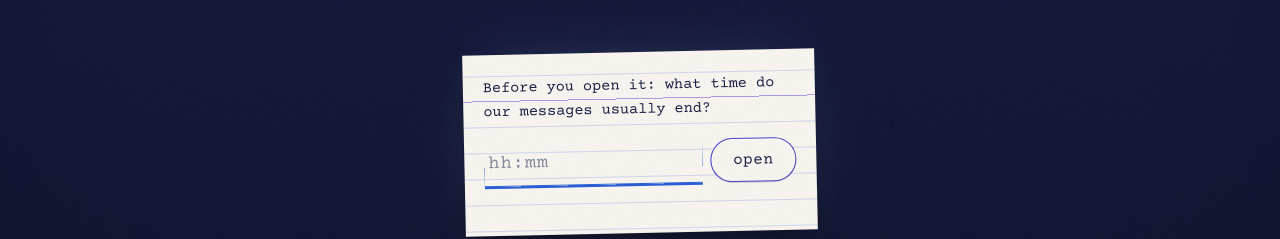
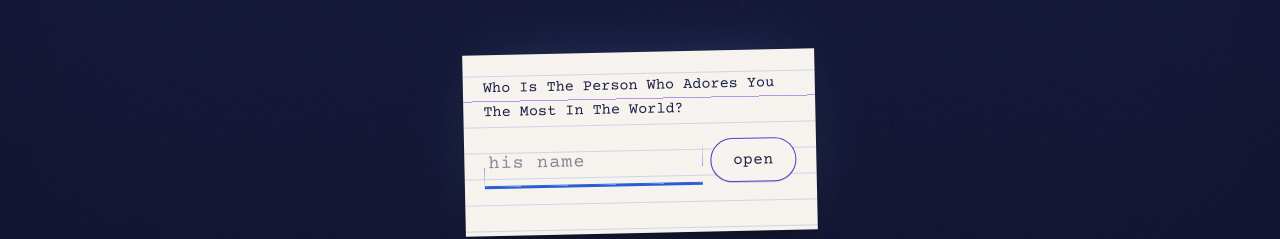
Before and after one commit to coreyoneumbrellarecords-glitch/marginalia, a plain HTML site: page dist/marginalia.html in a window 1280 px wide. Shown: the part 258-497 px from the top of the page. Drawn offline with Linux system fonts and the light colour scheme.

Commit message:
Change the gate question to "Who Is The Person Who Adores You The Most In The World?"
Answer is Corey. Bumps the service worker cache so returning visitors get the new question.

Co-Authored-By: Claude Opus 5.5 <noreply@anthropic.com>

```diff
--- a/dist/marginalia.html
+++ b/dist/marginalia.html
@@ -1060,11 +1060,11 @@ const GATE = { enabled: true };
 
 const CONTENT = {
   gate: {
-    prompt: "Before you open it: what time do our messages usually end?",
-    placeholder: "hh:mm",
-    wrong: "Later than that, usually.",
+    prompt: "Who Is The Person Who Adores You The Most In The World?",
+    placeholder: "his name",
+    wrong: "Guess again. You know this one.",
     button: "open",
-    answers: ["3", "3am", "3:00", "3:00am", "300", "three", "3a.m.", "3:00a.m."],
+    answers: ["corey", "corey.", "corey!"],
   },
 
   names: { cassie: "Cassie", corey: "Corey" },
--- a/sw.js
+++ b/sw.js
@@ -1,5 +1,5 @@
 /* Marginalia service worker: versioned, cache-first, precaches every file so the book reads offline. */
-const VERSION = 'marginalia-v2.0.0';
+const VERSION = 'marginalia-v2.0.1';
 const FILES = [
   './',
   './index.html',
```
Also changed, not shown: js/content.js (+4 -4 lines).
